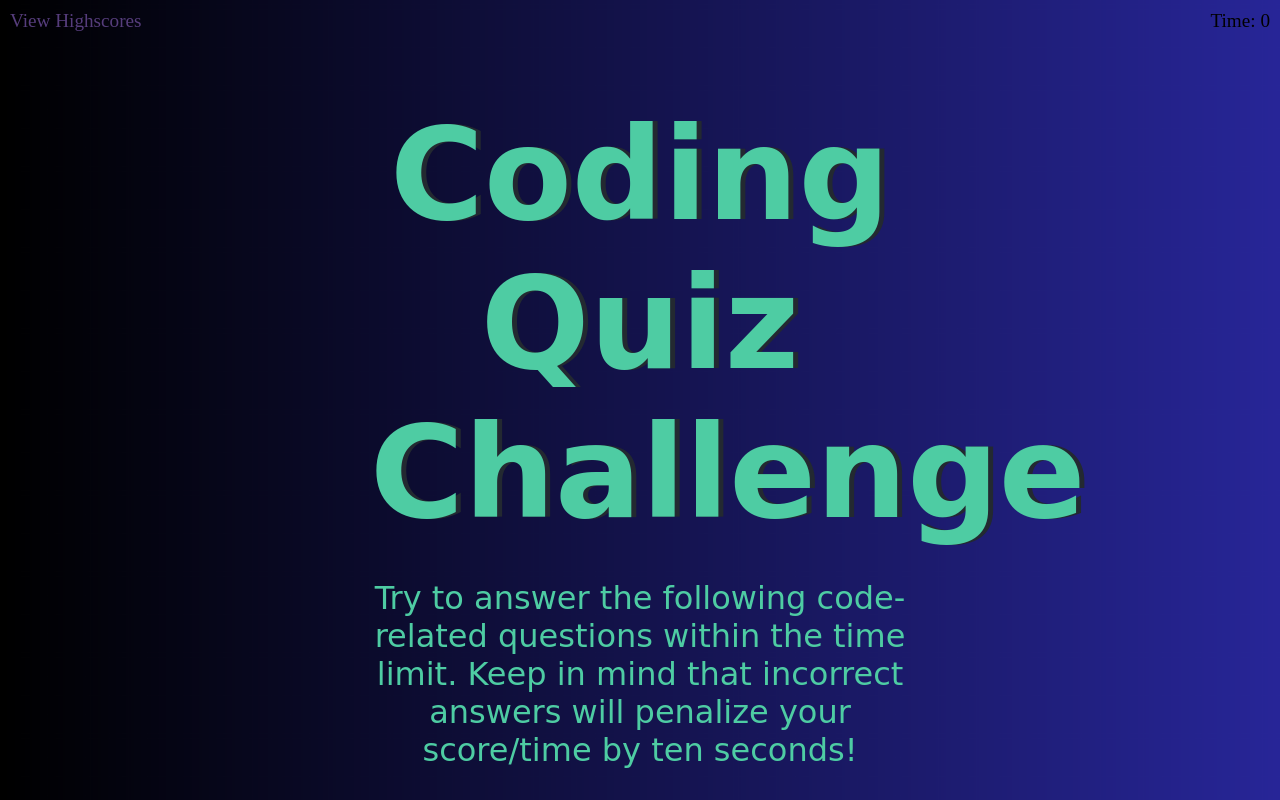
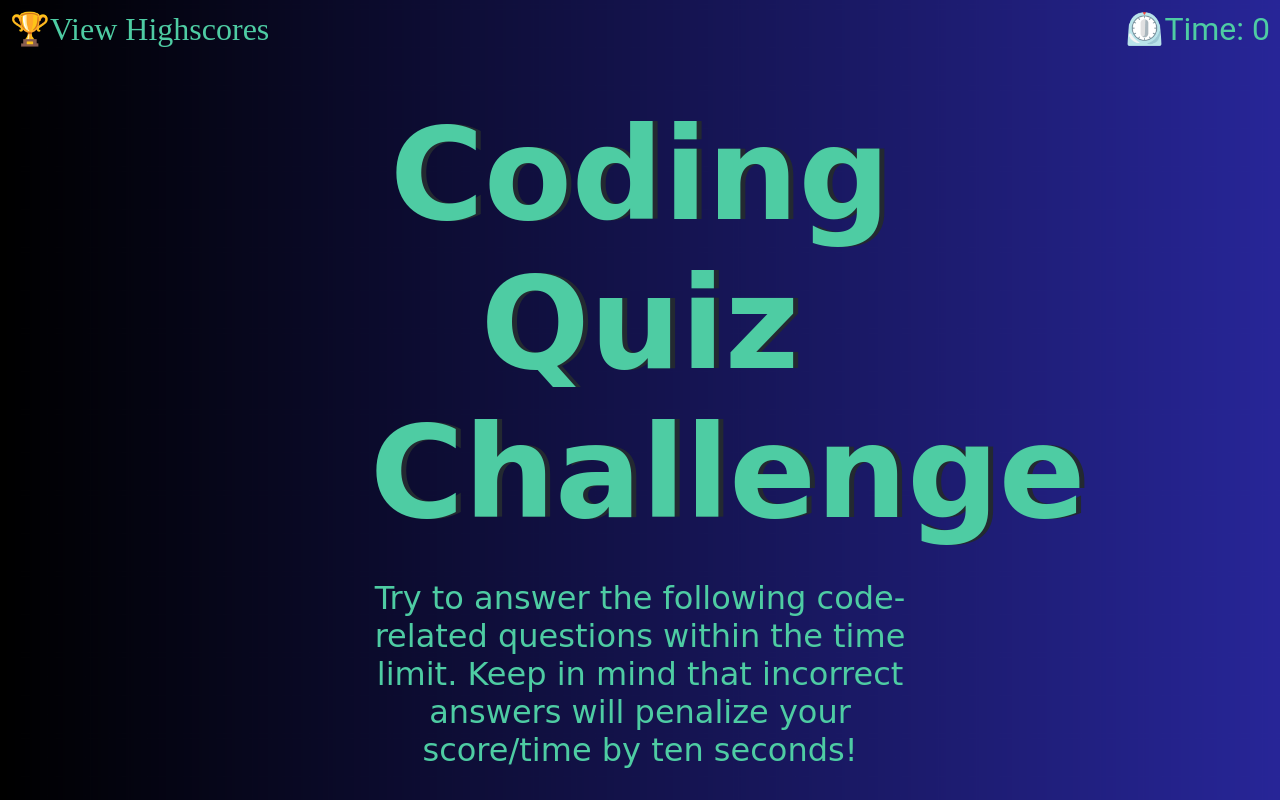
Before and after one commit to sanifmujawar/Code-Quiz, a plain HTML site: page index.html in a window 1280 px wide. Shown: the top 800 px of the page. Drawn offline with Linux system fonts and the light colour scheme.

Commit message:
Updated the other classes based on h1

```diff
--- a/assets/css/styles.css
+++ b/assets/css/styles.css
@@ -4,16 +4,6 @@ body {
   background-image: url("../code-quiz.png");
   background-size: cover; /* or 'contain', '100% 100%', etc. */
   background-repeat: no-repeat; /* to prevent repeating the image */
-}
-
-a {
-  color: #563d7c;
-  text-decoration: none;
-  transition: color 0.1s;
-}
-
-a:hover {
-  color: #8570a5;
 }
 
 button {
@@ -50,7 +40,7 @@ ol {
 li {
   padding: 5px;
   list-style: decimal inside none;
-  color: #ff0000; /* Red text color for 'li' elements */
+  color: #4ECCA3; /* Change li text color to match h1 color */
 }
 
 .wrapper {
@@ -83,8 +73,22 @@ li {
 
 .timer {
   position: absolute;
-  top: 10px;
-  right: 10px;
+  top: 10px; /* Move the timer to the top */
+  right: 10px; /* Move the timer to the right */
+  font-family: 'Roboto', sans-serif;
+  font-size: 2rem;
+  color: #4ECCA3;
+}
+
+a {
+  color: #4ECCA3; /* Change anchor color to match h1 color */
+  font-size: 2rem;
+  text-decoration: none;
+  transition: color 0.1s;
+}
+
+a:hover {
+  color: #2E8473; /* Darker color on hover to match the button hover color */
 }
 
 h1 {
--- a/index.html
+++ b/index.html
@@ -15,9 +15,9 @@
   </head>
 
   <body>
-    <div class="scores"><a href="highscores.html">View Highscores</a></div>
+    <div class="scores"><a href="highscores.html">🏆View Highscores</a></div>
 
-    <div class="timer">Time: <span id="time">0</span></div>
+    <div class="timer">⏲️Time: <span id="time">0</span></div>
 
     <div class="wrapper">
       <div id="start-screen" class="start">
```
